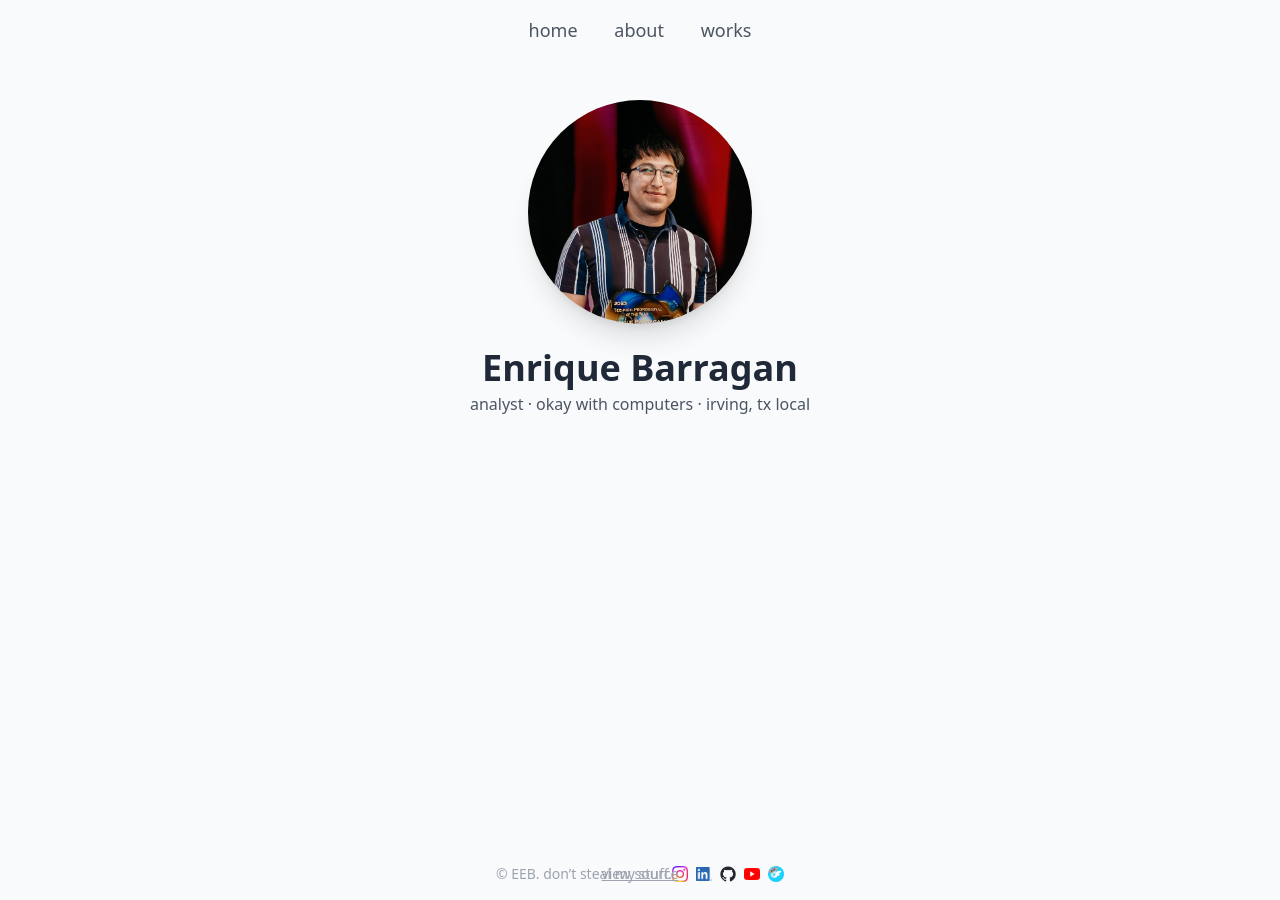
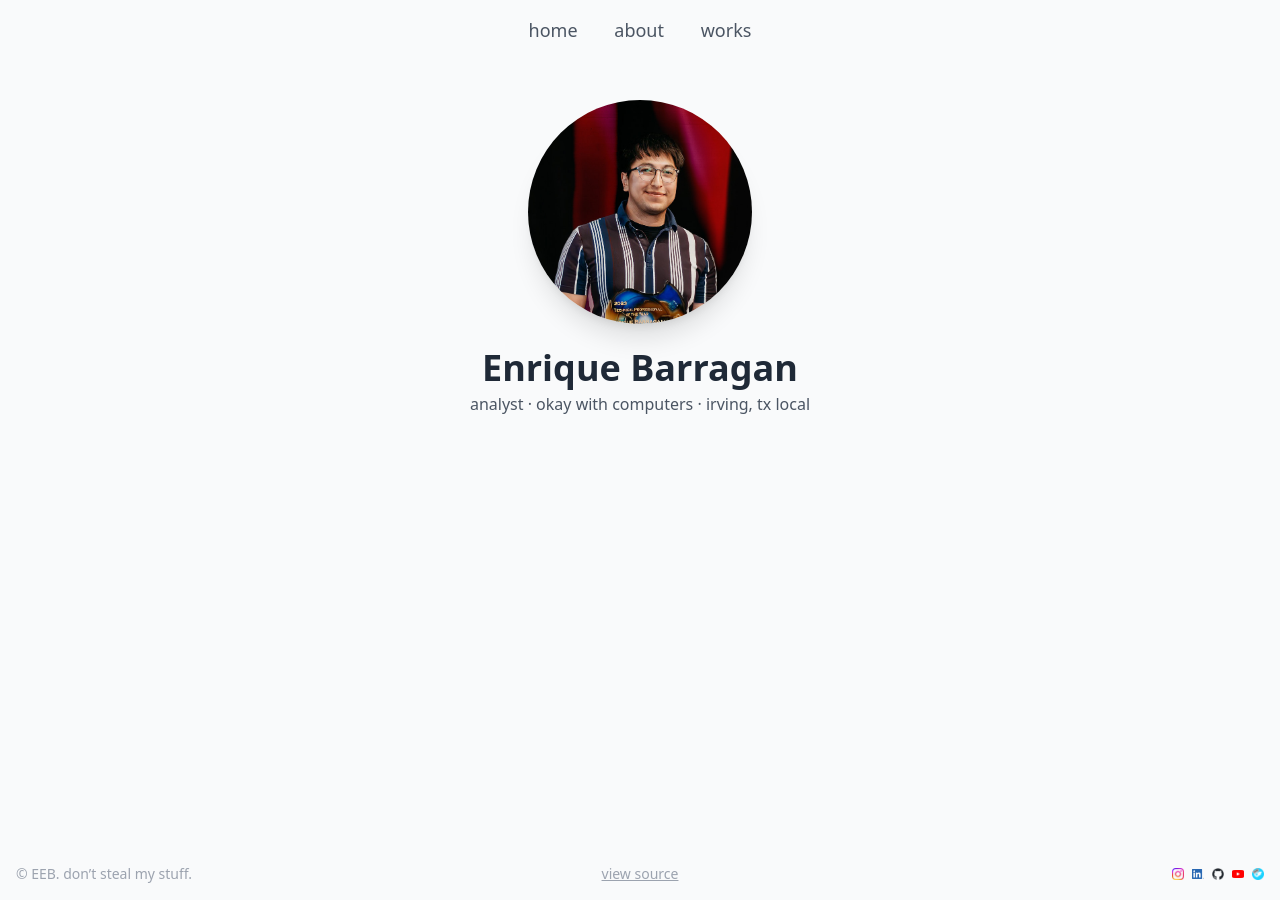
Before and after one commit to enriquebarragan/enriquebarragan.github.io, a Jekyll site: the page built from index.md, in a window 1280 px wide. Built offline with Jekyll 4.4.1, drawn with Linux system fonts in a browser that asks for light colours; nearby versions of some CDN libraries.

Commit message:
Update default.html

```diff
--- a/_layouts/default.html
+++ b/_layouts/default.html
@@ -18,9 +18,7 @@
     </main>
   </div>
 
-  <div class="flex justify-center items-center gap-4 pt-2 [&_img]:w-4 [&_img]:h-auto">
     {% include footer.html %}
-    </div>
 
 </body>
 </html>
```
